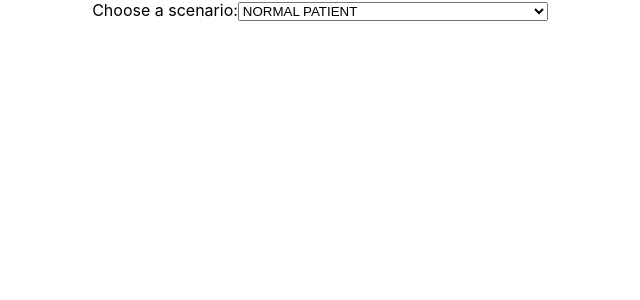
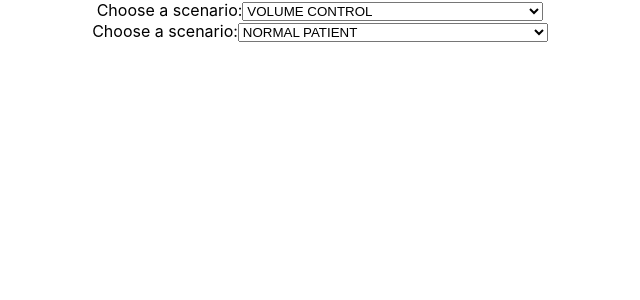
Before and after one commit to Ikejrmillsowoo/ventSim-front, a React (Create React App) app: page / in a window 1280 px wide. Shown: the top 300 px of the page, without its empty margins (320-960 px from the left). Built offline with nearby package versions, Linux system fonts and the light colour scheme.

Commit message:
ventilator mode drop down created

```diff
--- a/src/App.js
+++ b/src/App.js
@@ -1,5 +1,5 @@
 import './App.css';
-import Header from './header/Header';
+import Header from './displays/header/Header';
 
 function App() {
   return (
--- a/src/dropdown/Dropdown.js
+++ b/src/components/dropdown/Dropdown.js
@@ -1,5 +1,6 @@
 import React from 'react';
 
+// A reusable dropdown component for selecting menu options
 const ScenarioDropdown = ({ scenarios, selectedScenario, onScenarioChange }) => {
   return (
     <div className="scenario-selector">
--- /dev/null
+++ b/src/displays/PatientCondition.js
@@ -0,0 +1,34 @@
+import { useState } from 'react';
+import ScenarioDropdown from '../components/dropdown/Dropdown';
+const PatientCondition = () => {
+  // Example data for scenarios. This would typically come from props or a global state.
+  const [scenarios, setScenarios] = useState([
+    { id: 'normal', name: 'NORMAL PATIENT' },
+    { id: 'ards', name: 'ARDS (Acute Respiratory Distress Syndromme)' },
+    { id: 'copd', name: 'COPD (Chronic Obstructive Pulmonary Disease)' },
+    { id: 'asthma', name: 'ASTHMA' },
+    { id: 'nuero', name: 'NEUROMASCULAR DISEASE' },
+    { id: 'pe', name: 'PE (Pulmonary Emobolism)' },
+    { id: 'sedation', name: 'SEDATION' },
+  ]);
+
+  const [selectedScenario, setSelectedScenario] = useState(scenarios[0].id);
+
+  const handleScenarioChange = (event) => {
+    setSelectedScenario(event.target.value);
+    console.log("Scenario changed to:", event.target.value);
+  };
+
+  return (
+    <div>
+      {/* Other header content can go here */}
+      <ScenarioDropdown
+        scenarios={scenarios}
+        selectedScenario={selectedScenario}
+        onScenarioChange={handleScenarioChange}
+      />
+    </div>
+  );
+};
+
+export default PatientCondition;
--- a/src/header/Header.js
+++ b/src/displays/VentilatorMode.js
@@ -1,17 +1,12 @@
-import React from 'react';
-
 import { useState } from 'react';
-import ScenarioDropdown from '../dropdown/Dropdown';
-const Header = () => {
+import ScenarioDropdown from '../components/dropdown/Dropdown';
+const VentilatorMode = () => {
   // Example data for scenarios. This would typically come from props or a global state.
   const [scenarios, setScenarios] = useState([
-    { id: 'normal', name: 'NORMAL PATIENT' },
-    { id: 'ards', name: 'ARDS (Acute Respiratory Distress Syndromme)' },
-    { id: 'copd', name: 'COPD (Chronic Obstructive Pulmonary Disease)' },
-    { id: 'asthma', name: 'ASTHMA' },
-    { id: 'nuero', name: 'NEUROMASCULAR DISEASE' },
-    { id: 'pe', name: 'PE (Pulmonary Emobolism)' },
-    { id: 'sedation', name: 'SEDATION' },
+    { id: 'vc', name: 'VOLUME CONTROL' },
+    { id: 'pc', name: 'PRESSURE CONTROL' },
+    { id: 'ps', name: 'PRESSURE SUPPORT' },
+    { id: 'cpap', name: 'CONTIMOUS POSITIVE AIRWAY PRESSURE' },
   ]);
 
   const [selectedScenario, setSelectedScenario] = useState(scenarios[0].id);
@@ -22,15 +17,15 @@ const Header = () => {
   };
 
   return (
-    <header>
+    <div>
       {/* Other header content can go here */}
       <ScenarioDropdown
         scenarios={scenarios}
         selectedScenario={selectedScenario}
         onScenarioChange={handleScenarioChange}
       />
-    </header>
+    </div>
   );
 };
 
-export default Header;
+export default VentilatorMode;
--- /dev/null
+++ b/src/displays/header/Header.js
@@ -0,0 +1,33 @@
+import { useState } from 'react';
+import ScenarioDropdown from '../../components/dropdown/Dropdown';
+import PatientCondition from '../PatientCondition';
+import VentilatorMode from '../VentilatorMode';
+const Header = () => {
+  // Example data for scenarios. This would typically come from props or a global state.
+  // const [scenarios, setScenarios] = useState([
+  //   { id: 'normal', name: 'NORMAL PATIENT' },
+  //   { id: 'ards', name: 'ARDS (Acute Respiratory Distress Syndromme)' },
+  //   { id: 'copd', name: 'COPD (Chronic Obstructive Pulmonary Disease)' },
+  //   { id: 'asthma', name: 'ASTHMA' },
+  //   { id: 'nuero', name: 'NEUROMASCULAR DISEASE' },
+  //   { id: 'pe', name: 'PE (Pulmonary Emobolism)' },
+  //   { id: 'sedation', name: 'SEDATION' },
+  // ]);
+
+  // const [selectedScenario, setSelectedScenario] = useState(scenarios[0].id);
+
+  // const handleScenarioChange = (event) => {
+  //   setSelectedScenario(event.target.value);
+  //   console.log("Scenario changed to:", event.target.value);
+  // };
+
+  return (
+    <div>
+      {/* Other header content can go here */}
+      <VentilatorMode />
+      <PatientCondition />
+    </div>
+  );
+};
+
+export default Header;
```
